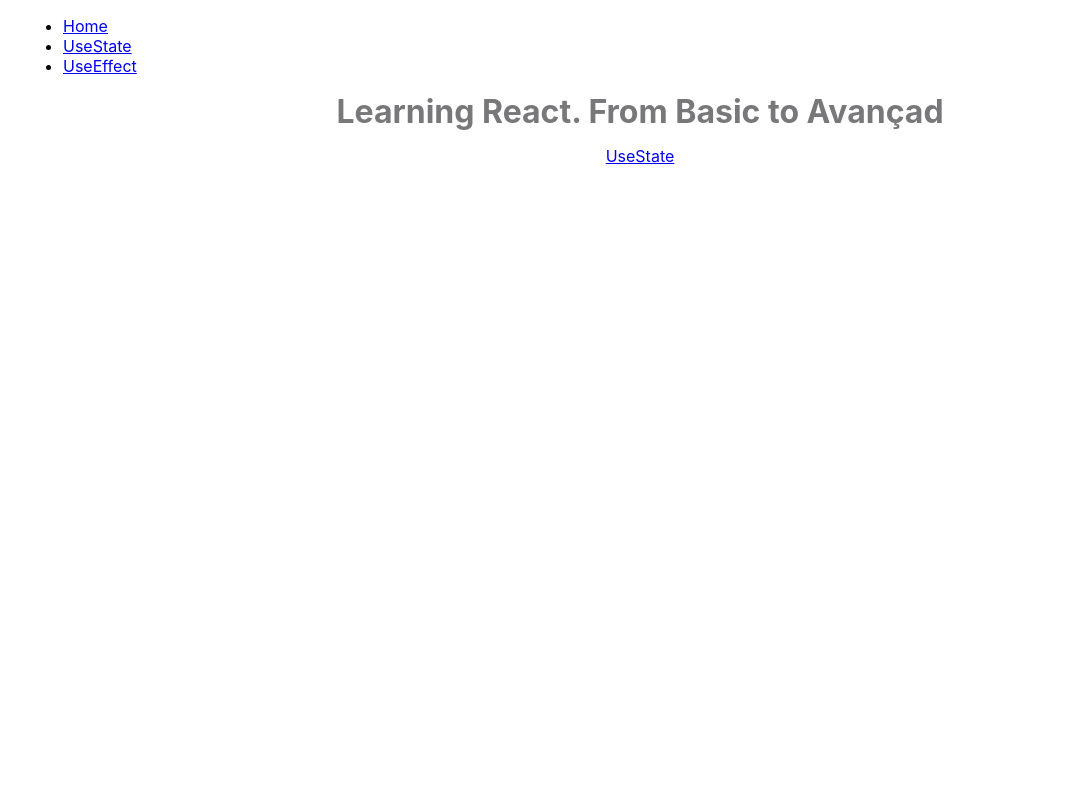
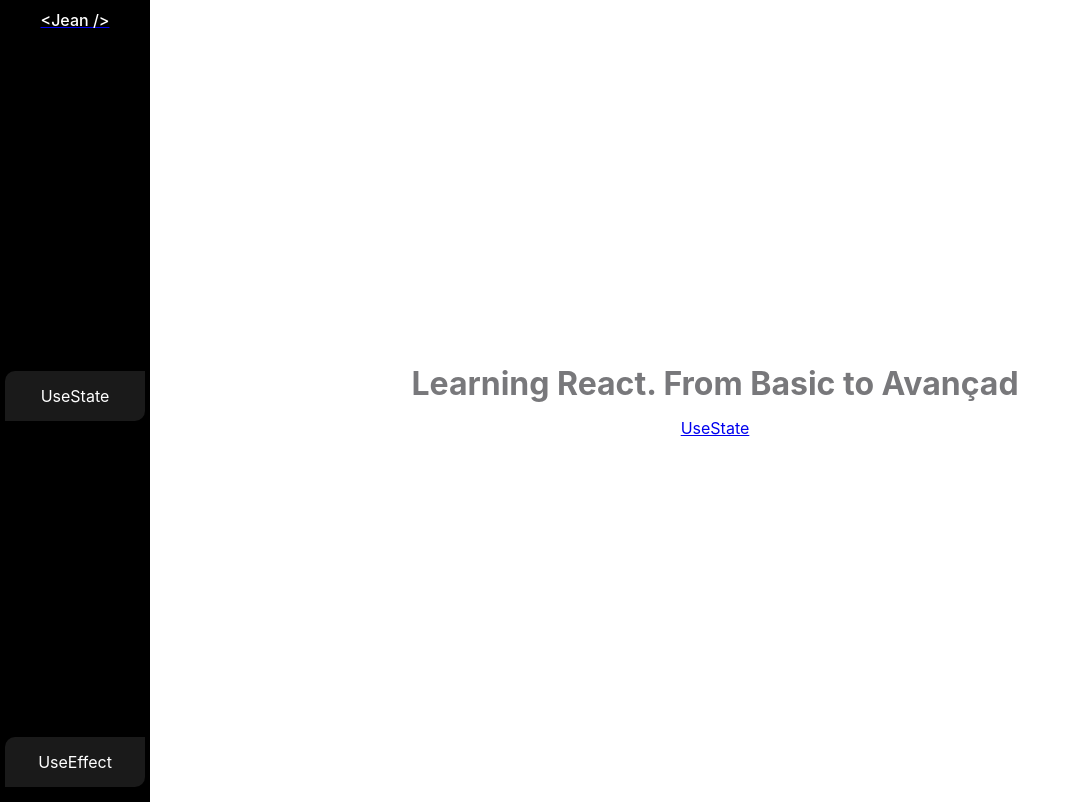
Before and after one commit to jeanmarcos552/learningReact, a React (Create React App) app: page / in a window 1280 px wide. Shown: the whole page, without its empty margins (0-1075 px from the left). Built offline with nearby package versions, Linux system fonts and the light colour scheme.

Commit message:
feat: styles

```diff
--- a/src/App.tsx
+++ b/src/App.tsx
@@ -3,15 +3,22 @@ import { Link, Route, Routes } from 'react-router-dom';
 import { Home } from './Pages/Home';
 import { UseEffect } from './Pages/Hooks/UseEffect';
 import { UseState } from './Pages/Hooks/UseState';
-import { ContainerDefault } from './style';
+import { ContainerDefault, Sidebar, SpanName } from './style';
+import './style.css';
 
 function App() {
   return (
     <ContainerDefault>
+      <Sidebar>
+        <Link to="/">
+          <SpanName>
+            {/* <img src="../img/logo.png" alt="" width="100%" /> */}
+            <span>{'<Jean />'} </span>
+          </SpanName>
+        </Link>
+
         <ul>
-        <li>
-          <Link to="/">Home</Link>
-        </li>
+          <li></li>
           <li>
             <Link to="useState">UseState</Link>
           </li>
@@ -19,6 +26,7 @@ function App() {
             <Link to="useEffect">UseEffect</Link>
           </li>
         </ul>
+      </Sidebar>
       <Routes>
         <Route path="/" element={<Home />} />
         <Route path="/UseState" element={<UseState />} />
--- a/src/Components/Button/style.ts
+++ b/src/Components/Button/style.ts
@@ -3,7 +3,7 @@ import styled from 'styled-components';
 export const Button = styled.button`
   padding: 10px 15px;
   border-radius: 8px;
-  background-color: orange;
+  background-color: #dd554b;
   color: white;
   border: none;
   cursor: pointer;
--- /dev/null
+++ b/src/style.css
@@ -0,0 +1,8 @@
+body{
+   margin: 0;
+   font-family: -apple-system, BlinkMacSystemFont, 'Segoe UI', 'Roboto', 'Oxygen',
+    'Ubuntu', 'Cantarell', 'Fira Sans', 'Droid Sans', 'Helvetica Neue',
+    sans-serif;
+  -webkit-font-smoothing: antialiased;
+  -moz-osx-font-smoothing: grayscale;
+}
--- a/src/style.ts
+++ b/src/style.ts
@@ -1,16 +1,62 @@
 import styled from 'styled-components';
 
 export const ContainerDefault = styled.div`
-  margin: 0;
-  font-family: -apple-system, BlinkMacSystemFont, 'Segoe UI', 'Roboto', 'Oxygen',
-    'Ubuntu', 'Cantarell', 'Fira Sans', 'Droid Sans', 'Helvetica Neue',
-    sans-serif;
-  -webkit-font-smoothing: antialiased;
-  -moz-osx-font-smoothing: grayscale;
-  padding: 0 15px;
+  display: flex;
 `;
 
 export const Center = styled.div`
   text-align: center;
   margin: auto;
 `;
+
+export const Sidebar = styled.div`
+  background: #000;
+
+  width: 150px;
+  text-align: center;
+  ul {
+    margin: 0;
+    padding: 0;
+    list-style: none;
+    display: flex;
+    flex-direction: column;
+    justify-content: space-between;
+    /* height: calc(100vh - 107px); */
+    height: calc(100vh - 38px);
+
+    li {
+      overflow: hidden;
+      border-top-left-radius: 10px;
+      background: #1a1a1a;
+      border-top-left-radius: 10px;
+      border-bottom-right-radius: 10px;
+      margin: 15px 5px;
+      transition: 0.3s;
+      a {
+        color: white;
+        text-decoration: none;
+        padding: 15px 0;
+        display: block;
+      }
+      &:hover {
+        box-shadow: 0px 5px 5px -2px #201f1f;
+        border-bottom: 1px solid #dd554b;
+      }
+    }
+  }
+`;
+
+export const SpanName = styled.div`
+  position: relative;
+  span {
+    /* position: absolute; */
+    bottom: 8px;
+    left: 0;
+    display: flex;
+    justify-content: center;
+    width: 100%;
+    color: #fff;
+    font-weight: 500;
+    margin: 10px 0;
+  }
+`;
```
Also changed, not shown: public/img/logo.png (added). Lines whose indentation alone changed are shown as unchanged.
